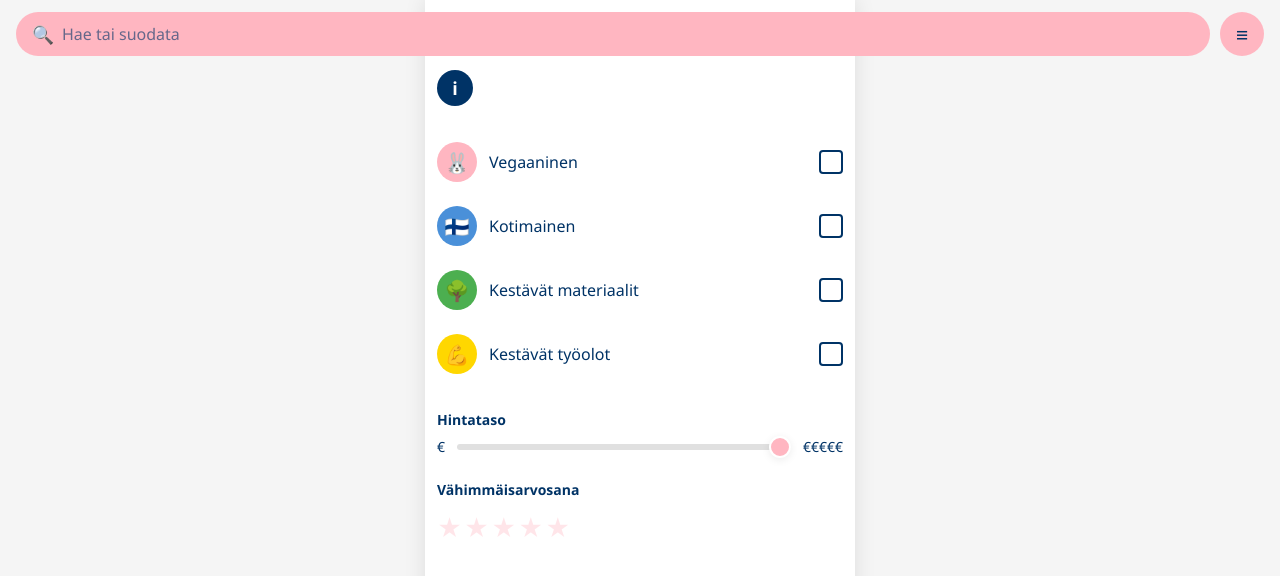
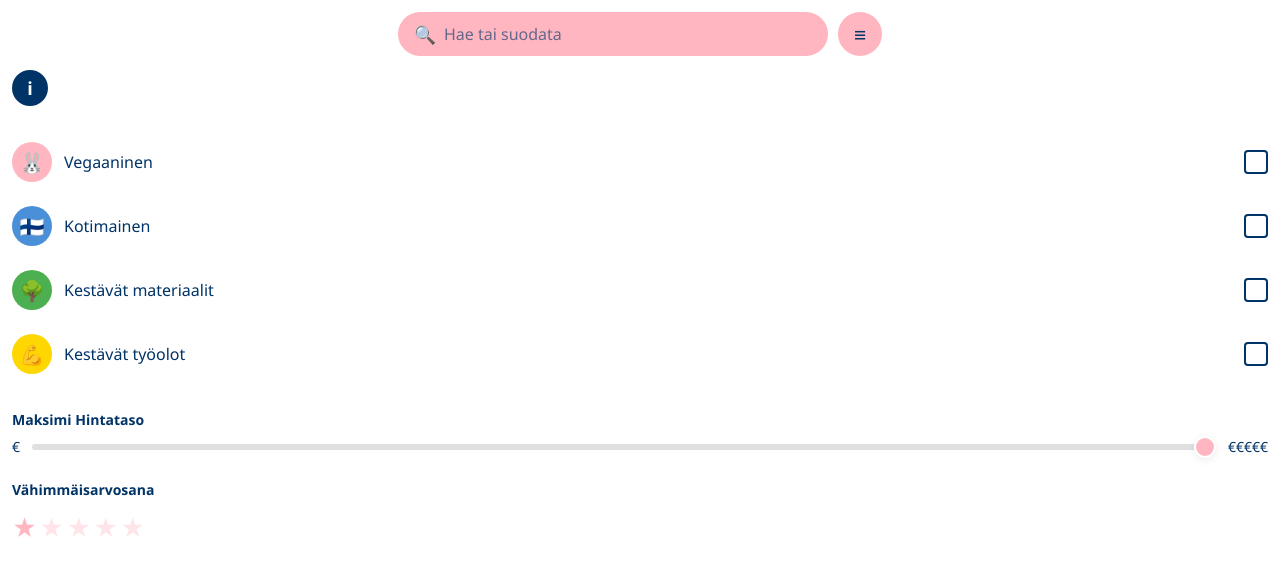
Before and after one commit to sampo-sudo/verso, a React (Vite) app: page /filter in a window 1280 px wide. Shown: the top 576 px of the page. Built offline with nearby package versions, Linux system fonts and the light colour scheme.

Commit message:
Map filter functions and CSS

```diff
--- a/src/components/RatingChart/RatingChart.module.css
+++ b/src/components/RatingChart/RatingChart.module.css
@@ -42,7 +42,7 @@
 
 .starContainer {
   display: flex;
-  align-items: center;
+  align-items: bottom;
   justify-content: center;
   flex-shrink: 0;
   position: relative;
--- a/src/components/TopBar/TopBar.module.css
+++ b/src/components/TopBar/TopBar.module.css
@@ -7,10 +7,12 @@
   padding: 12px 16px;
   display: flex;
   align-items: center;
+  justify-content: center;
   gap: 10px;
 }
 
 .searchBar {
+  max-width: 430px;
   flex: 1;
   display: flex;
   align-items: center;
--- a/src/context/FilterContext.tsx
+++ b/src/context/FilterContext.tsx
@@ -5,7 +5,7 @@ const defaultFilters: FilterState = {
   searchQuery: "",
   certifications: [],
   maxPrice: 5,
-  minRating: 0,
+  minRating: 1,
 };
 
 interface FilterContextType {
--- a/src/index.css
+++ b/src/index.css
@@ -32,7 +32,7 @@ body {
 }
 
 #root {
-  max-width: 430px;
+  /* max-width: 430px; */
   margin: 0 auto;
   min-height: 100vh;
   min-height: 100dvh;
--- a/src/pages/FilterPanel/FilterPanel.tsx
+++ b/src/pages/FilterPanel/FilterPanel.tsx
@@ -80,7 +80,7 @@ export default function FilterPanel() {
       </div>
 
       <div className={styles.section}>
-        <div className={styles.sectionLabel}>Hintataso</div>
+        <div className={styles.sectionLabel}>Maksimi Hintataso</div>
         <div className={styles.priceRow}>
           <span className={styles.priceLabel}>€</span>
           <input
--- a/src/pages/MapView/MapView.tsx
+++ b/src/pages/MapView/MapView.tsx
@@ -30,7 +30,10 @@ export default function MapView() {
   const filteredShops = allShops.filter((shop) => {
     if (
       filters.searchQuery &&
-      !shop.name.toLowerCase().includes(filters.searchQuery.toLowerCase())
+      !shop.name.toLowerCase().includes(filters.searchQuery.toLowerCase()) ||
+      filters.certifications.some((cert) => !shop.certifications.includes(cert)) ||
+      !(shop.priceLevel <= filters.maxPrice) ||
+      !(shop.rating >= filters.minRating)
     ) {
       return false;
     }
```
